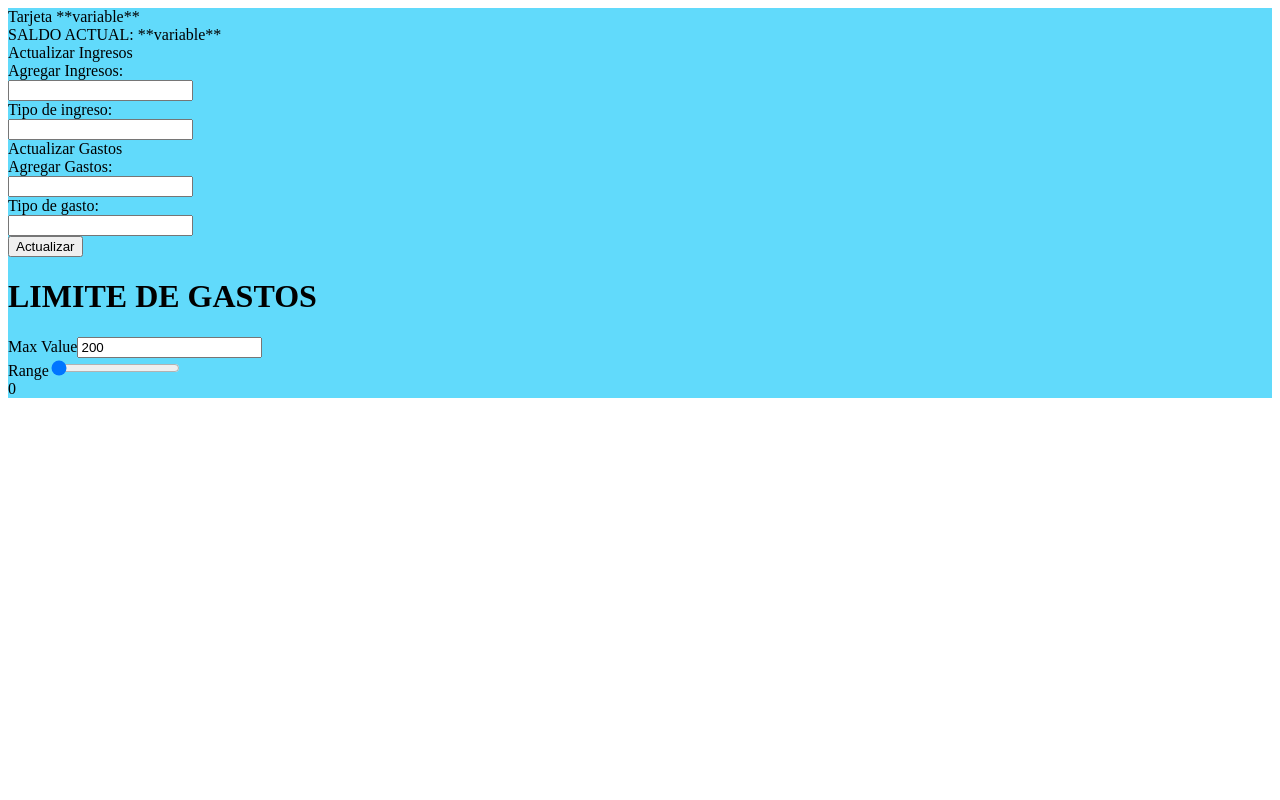
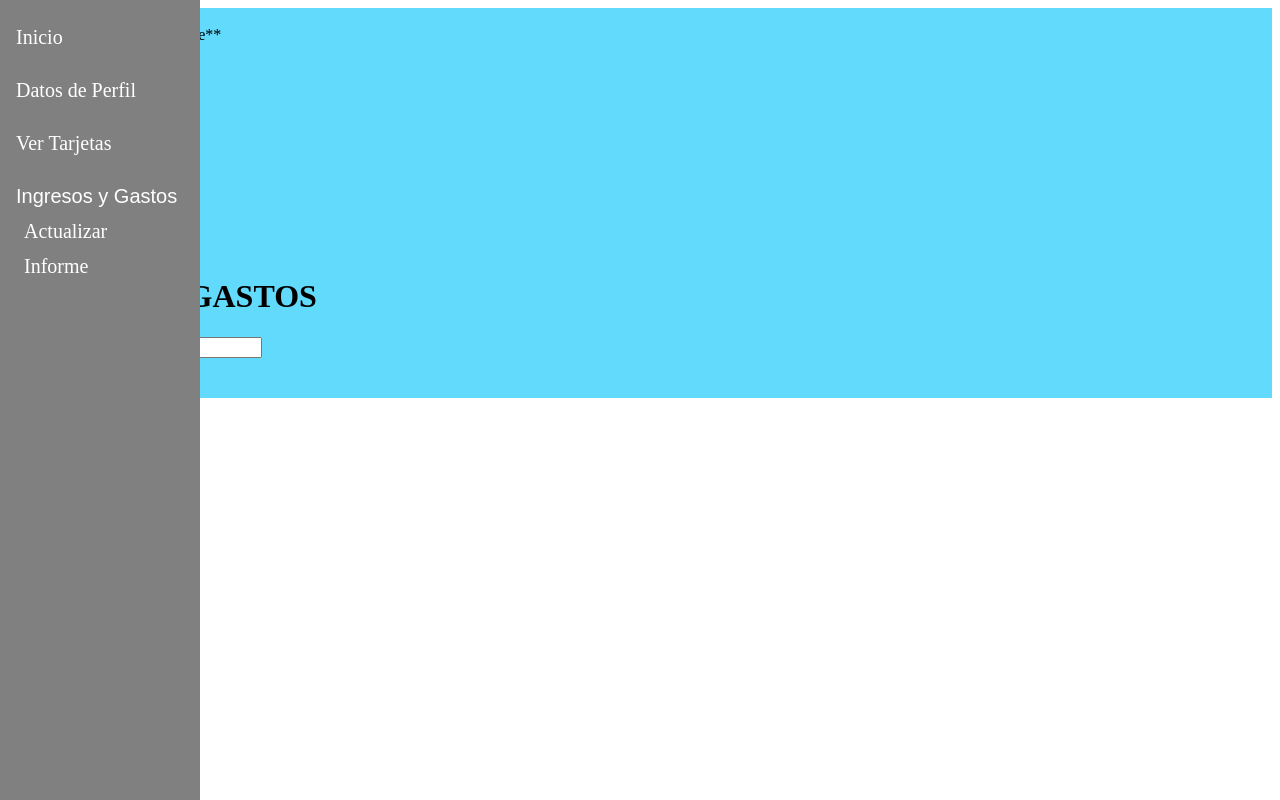
Before and after one commit to GiancarlosMamaniBenitez/FrontSoftware2, a Next.js app: page /IngresosGastos in a window 1280 px wide. Built offline with nearby package versions, Linux system fonts and the light colour scheme.

Commit message:
Giancarlos

```diff
--- a/package.json
+++ b/package.json
@@ -14,7 +14,7 @@
     "eslint-config-next": "13.4.1",
     "next": "13.4.1",
     "react": "18.2.0",
-    "react-bootstrap": "^2.7.4",
+    "react-bootstrap": "^2.9.0",
     "react-dom": "18.2.0",
     "react-router-dom": "^6.16.0"
   }
--- a/src/app/IngresosGastos/page.js
+++ b/src/app/IngresosGastos/page.js
@@ -7,6 +7,7 @@ import ProgressBar from '../../components/ProgressBar.jsx';
 import Range from '../../components/Range.jsx';
 import CombinedComponent from '../../components/CombinedComponent.jsx';
 
+import VerticalMenu from '@/components/VerticalMenu';
 
 function MyPage() {
 
@@ -26,6 +27,13 @@ function MyPage() {
   return (
     <div className="container">
         <div className="row ">
+            <div className="col-2">
+                {/* Agregamos el VerticalMenu */}
+
+                <VerticalMenu >
+
+                </VerticalMenu>
+            </div>
             <div className="col-10">
                 <div className="col h2 text-center">
                     Tarjeta **variable**
--- a/src/app/globals.css
+++ b/src/app/globals.css
@@ -73,3 +73,6 @@ body {
   height: 500px;
 
 }
+.menuVertical{
+  background-color: red;
+}
--- a/src/app/page.js
+++ b/src/app/page.js
@@ -17,7 +17,9 @@ export default function Home() {
       </div>
 
       <div>
-        <NavBar></NavBar>
+        <NavBar>
+
+        </NavBar>
       </div>
     </div>
 
--- a/src/components/NavBar.jsx
+++ b/src/components/NavBar.jsx
@@ -9,9 +9,9 @@ function NavBar() {
         <Container>
           <Navbar.Brand href="#home">Navbar</Navbar.Brand>
           <Nav className="me-auto">
-            <Nav.Link href="#home">Home</Nav.Link>
-            <Nav.Link href="#features">Features</Nav.Link>
-            <Nav.Link href="#pricing">Pricing</Nav.Link>
+            <Nav.Link href="/Login ">Home</Nav.Link>
+            <Nav.Link href="/IngresosGastos">Features</Nav.Link>
+            <Nav.Link href="/Terms">Pricing</Nav.Link>
           </Nav>
         </Container>
       </Navbar>
--- /dev/null
+++ b/src/components/VerticalMenu.jsx
@@ -0,0 +1,26 @@
+import React from 'react';
+import { Nav } from 'react-bootstrap';
+import menu from "./menu.css";
+
+const VerticalMenu = () => {
+  return (
+    <div className="sidenav">
+      <a href="#Inicio">Inicio</a>
+            <br/>
+            <a href="#DatosPerfil">Datos de Perfil</a>
+            <br/>
+            <a href="#VerTarjetas">Ver Tarjetas</a>
+            <br/>
+            <button class="dropdown-btn">Ingresos y Gastos
+                <i class="fa fa-caret-down"></i>
+            </button>
+            <div class="dropdown-container">
+                <a href="#">Actualizar</a>
+                <a href="#">Informe</a>
+            </div>
+    </div>
+
+  );
+}
+
+export default VerticalMenu;
--- /dev/null
+++ b/src/components/menu.css
@@ -0,0 +1,58 @@
+.sidenav {
+    height: 100%;
+    width: 200px;
+    position: fixed;
+    z-index: 1;
+    top: 0;
+    left: 0;
+    background-color: grey;
+    overflow-x: hidden;
+    padding-top: 20px;
+  }
+
+  /* Style the sidenav links and the dropdown button */
+  .sidenav a, .dropdown-btn {
+    padding: 6px 8px 6px 16px;
+    text-decoration: none;
+    font-size: 20px;
+    color: white;
+    display: block;
+    border: none;
+    background: none;
+    width:100%;
+    text-align: left;
+    cursor: pointer;
+    outline: block;
+  }
+
+  /* On mouse-over */
+  .sidenav a:hover, .dropdown-btn:hover {
+    color: #f1f1f1;
+  }
+
+  /* Main content */
+  .main {
+    margin-left: 200px; /* Same as the width of the sidenav */
+    font-size: 20px; /* Increased text to enable scrolling */
+    padding: 0px 10px;
+  }
+
+  /* Add an active class to the active dropdown button */
+  .active {
+    background-color: green;
+    color: white;
+  }
+
+  /* Dropdown container (hidden by default). Optional: add a lighter background color and some left padding to change the design of the dropdown content */
+  .dropdown-container {
+    display: block;
+
+    background-color: grey;
+    padding-left: 8px;
+  }
+
+  /* Optional: Style the caret down icon */
+  .fa-caret-down {
+    float: right;
+    padding-right: 8px;
+  }
```
Also changed, not shown: src/app/IngresosGastos/App.css (line endings or trailing spaces), src/app/page.module.css (line endings or trailing spaces), 1 other file (tests, documents, lock files or other folders).
